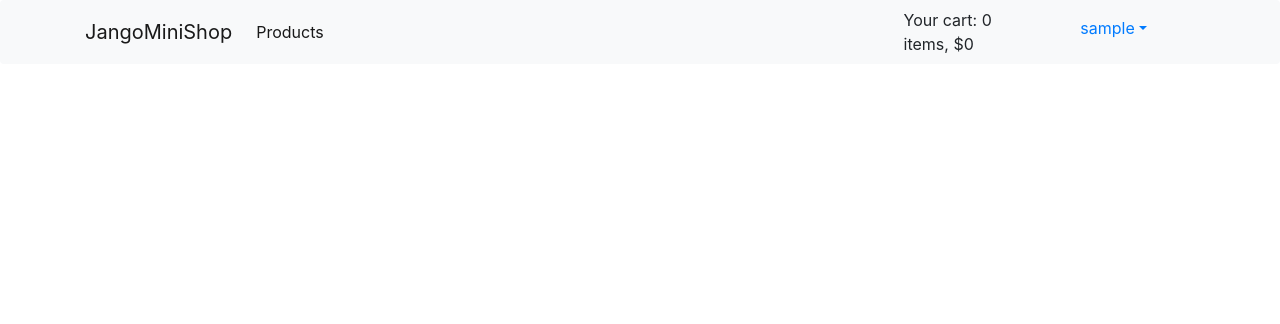
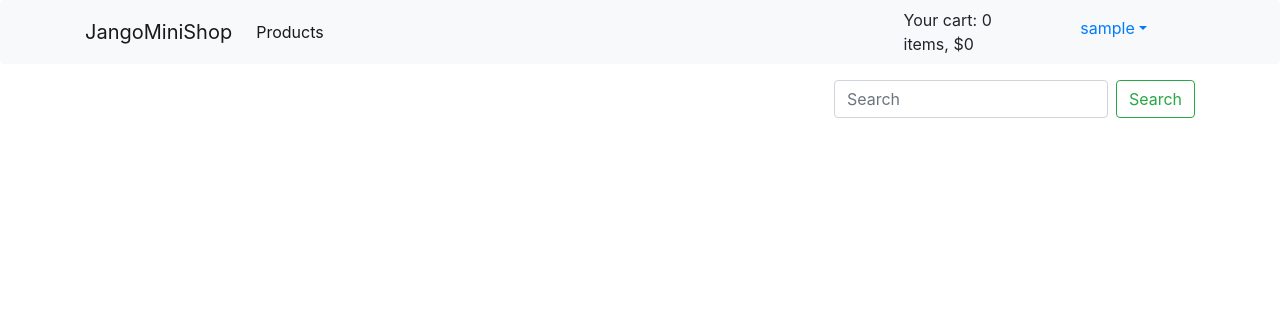
Before and after one commit to Horasachy/jangoMiniShop, a Django app: page /products in a window 1280 px wide. Shown: the top 324 px of the page. Run offline with Django 3.2, Linux system fonts and the light colour scheme; the visitor is signed in with stand-in values (Sample User, id 1); data that the repository does not hold is empty; some libraries are stand-ins or nearby versions.

Commit message:
product search filter

```diff
--- /dev/null
+++ b/jangoMiniShop/products/filters.py
@@ -0,0 +1,10 @@
+from django.db.models import Q
+from .models import Product
+
+
+class Builder(object):
+    def __init__(self, request):
+        self.search = request.GET.get('search', '')
+
+    def get_filtered_products(self):
+        return Product.objects.filter(Q(name__icontains=self.search) | Q(description__icontains=self.search))
--- a/jangoMiniShop/products/templates/products/index.html
+++ b/jangoMiniShop/products/templates/products/index.html
@@ -5,8 +5,15 @@
 {% block content %}
 <div class="container mt-3">
     <div class="row">
+        <div class="col-md-12">
+            <form class="form-inline my-2 my-lg-0 float-right" method="GET">
+                <input class="form-control mr-sm-2" type="search" placeholder="Search" aria-label="Search" name="search">
+                <button class="btn btn-outline-success my-2 my-sm-0" type="submit">Search</button>
+            </form>
+        </div>
         {% for product in products %}
-        <div class="col-4">
+
+        <div class="col-4 mt-3">
             <div class="card" style="width: 18rem;">
                 <img class="card-img-top" src="/media/{{MEDIA_URL}}/{{product.preview_image}}" width="286px"
                      height="180px" alt="Card image cap">
--- a/jangoMiniShop/products/views.py
+++ b/jangoMiniShop/products/views.py
@@ -4,13 +4,16 @@ from django.views.decorators.http import require_POST
 from .cart import Cart
 from .models import Product
 from .forms import CartAddProductForm
+from .filters import Builder
 
 
 @login_required(login_url='login')
 def index(request):
-    cart_product_form = CartAddProductForm()
-    context = {'products': Product.objects.all(), 'cart_product_form': cart_product_form}
-
+    builder = Builder(request)
+    context = {
+        'products': builder.get_filtered_products(),
+        'cart_product_form': CartAddProductForm()
+    }
     return render(request, 'products/index.html', context)
 
 
@@ -35,7 +38,5 @@ def cart_remove(request, product_id):
 
 
 def cart_detail(request):
-
     cart = Cart(request)
-    print(cart)
     return render(request, 'products/detail.html', {'cart': cart})
```
